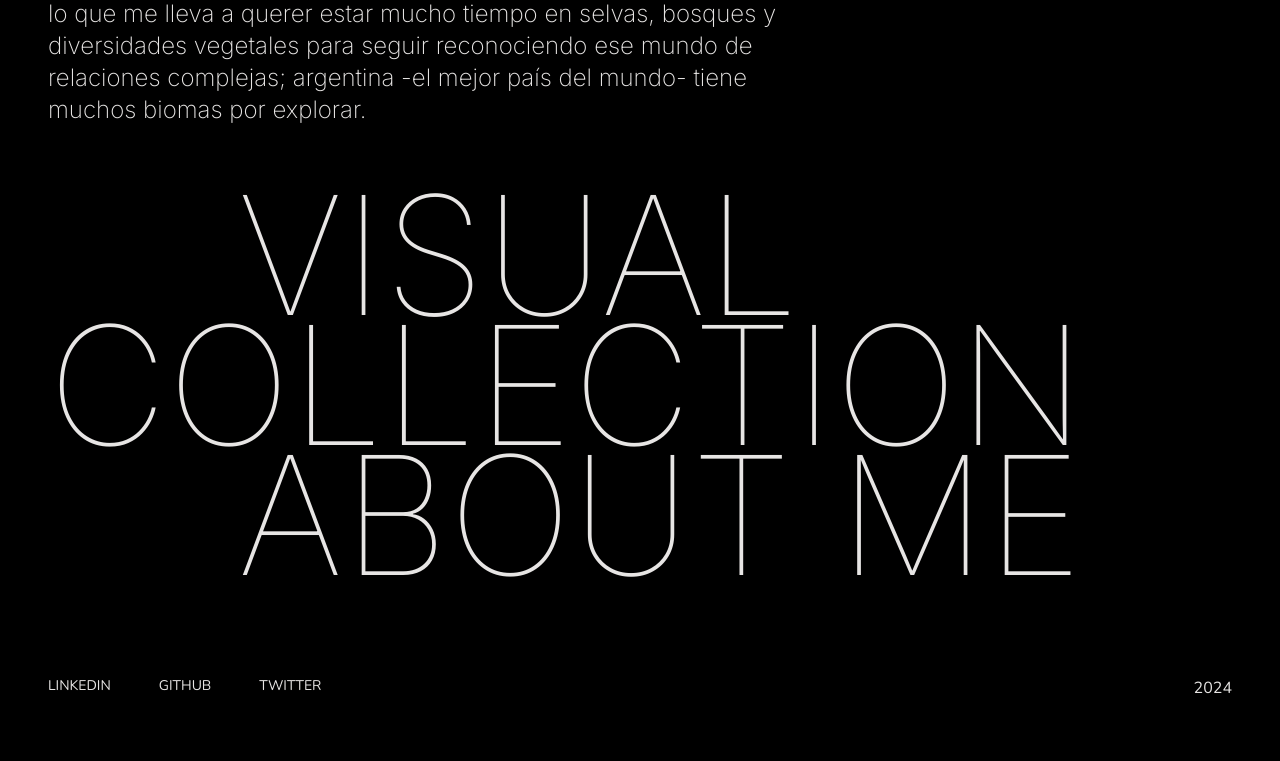
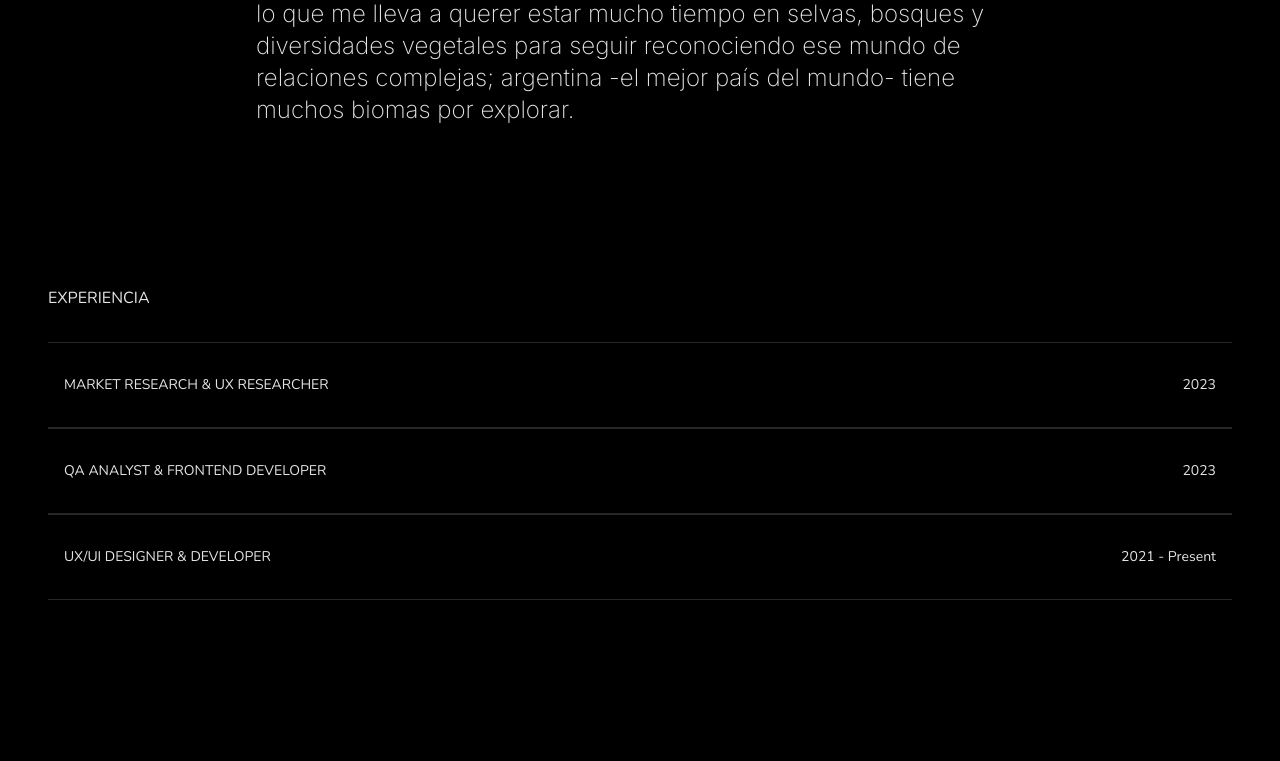
Before and after one commit to SmeraldaKa0s/Portfolio2023, a Next.js app: page /about/About in a window 1280 px wide. Shown: the part 1912-2673 px from the top of the page. Before the commit the page ends 2612 px from the top, so only its background shows below. Built offline with nearby package versions, Linux system fonts and the light colour scheme.

Commit message:
add component list

```diff
--- /dev/null
+++ b/components/List/List.js
@@ -0,0 +1,22 @@
+import styles from "./styles.module.scss";
+
+const List = ({ items }) => {
+  return (
+    <div>
+      <ul className={styles.container}>
+        {items.map((item) => (
+          <li key={item.id} className={`${styles.list} ${styles.top}`}>
+            <div className={styles.box}>
+              <p className={styles.title}>{item.name}</p>
+            </div>
+            <div>
+              <p className={styles.title}>{item.time}</p>
+            </div>
+          </li>
+        ))}
+      </ul>
+    </div>
+  );
+};
+
+export default List;
--- /dev/null
+++ b/components/List/index.js
@@ -0,0 +1,3 @@
+import Component from "./List"
+
+export default Component
--- /dev/null
+++ b/components/List/styles.module.scss
@@ -0,0 +1,23 @@
+.container {
+    @apply list-none pt-8;
+
+    .list {
+        @apply flex items-center py-8 px-4 border-b border-zinc-800;
+    }
+
+    .top {
+        @apply flex items-center py-8 px-4 border-t border-zinc-800;
+    }
+
+    .box {
+        @apply flex-1;
+    }
+
+    .title {
+        @apply text-sm;
+    }
+
+    .subtext {
+        @apply text-sm text-gray-500;
+    }
+}
--- a/pages/about/About.js
+++ b/pages/about/About.js
@@ -1,11 +1,30 @@
 import Layout from "../../components/Layout";
 import styles from "./styles.module.scss";
 import Icon from "../../components/Icon";
-import cv from "../../public/cv.pdf"
-
+import cv from "../../public/cv.pdf";
+import List from "../../components/List";
 
 const About = () => {
-
+  const items = [
+    {
+      id: 1,
+      name: "MARKET RESEARCH & UX RESEARCHER",
+      description: "This is the first item in the list.",
+      time: "2023",
+    },
+    {
+      id: 2,
+      name: "QA ANALYST & FRONTEND DEVELOPER",
+      description: "This is the second item in the list.",
+      time: "2023",
+    },
+    {
+      id: 3,
+      name: "UX/UI DESIGNER & DEVELOPER",
+      description: "This is the third item in the list.",
+      time: "2021 - Present",
+    },
+  ];
   /**
    * Ejemplo de como deberian ser las traducciones, el objeto content deberia estar
    * en un archivo separado y el dato "ES" venir del context
@@ -16,11 +35,11 @@ const About = () => {
       title: "Sobre mi",
     },
     EN: {
-      title: "About"
-    }
-  }
+      title: "About",
+    },
+  };
 
-  const { title } = content["EN"]
+  const { title } = content["EN"];
 
   return (
     <>
@@ -45,6 +64,7 @@ const About = () => {
               creamos tiene que mejorar vidas y ser duradero.{" "}
             </p>
           </div>
+          <div className={styles.centerAbout}>
             <div className={styles.aboutBox}>
               <p className={styles.subtext}>COSAS QUE ME GUSTAN</p>
               <p className={styles.about}>
@@ -52,34 +72,40 @@ const About = () => {
                 producto que integre ia.{" "}
               </p>
               <p className={`${styles.about} ${styles.margin}`}>
-            Anteriormente, tuve diversos roles que ampliaron mis perspectiva a
-            la hora de desarrollar tecnologia, haber pasado por el rol de qa
-            analyst, frotend development y researcher me entrenaron los ojos y
-            tendieron un puente hacia la constante busqueda de mejora y calidad.
+                Anteriormente, tuve diversos roles que ampliaron mis perspectiva
+                a la hora de desarrollar tecnologia, haber pasado por el rol de
+                qa analyst, frotend development y researcher me entrenaron los
+                ojos y tendieron un puente hacia la constante busqueda de mejora
+                y calidad.
               </p>
               <p className={`${styles.about} ${styles.margin}`}>
-            Antes de diseñar para la web me dedicaba a la bibliotecologia, las
-            fuentes de informacion son muy importantes para mi.{" "}
+                Antes de diseñar para la web me dedicaba a la bibliotecologia,
+                las fuentes de informacion son muy importantes para mi.{" "}
               </p>
               <p className={`${styles.about} ${styles.margin}`}>
-            Y además estudie artes del fuego, filosofia, y artes electronicas, y
-            cosas que ya no recuerdo.{" "}
+                Y además estudie artes del fuego, filosofia, y artes
+                electronicas, y cosas que ya no recuerdo.{" "}
               </p>
               <p className={`${styles.about} ${styles.margin}`}>
-            Todos estos temas tienen un impacto significativo en cómo inicio y
-            desarrollo mis procesos creativos, marcando la pauta de cómo percibo
-            el desarrollo web hoy en día.
+                Todos estos temas tienen un impacto significativo en cómo inicio
+                y desarrollo mis procesos creativos, marcando la pauta de cómo
+                percibo el desarrollo web hoy en día.
               </p>
               <p className={`${styles.about} ${styles.margin}`}>
                 Cuando no estoy trabajando, normalmente estoy al aire libre, y
                 tambien diseño! hago estudios paisajisticos enfocados en flora
                 nativa, lo que me lleva a querer estar mucho tiempo en selvas,
-            bosques y diversidades vegetales para seguir reconociendo ese mundo
-            de relaciones complejas; argentina -el mejor país del mundo- tiene
-            muchos biomas por explorar.{" "}
+                bosques y diversidades vegetales para seguir reconociendo ese
+                mundo de relaciones complejas; argentina -el mejor país del
+                mundo- tiene muchos biomas por explorar.{" "}
               </p>
             </div>
+          </div>
         </section>
+        <div className={styles.list}>
+          <h3>EXPERIENCIA</h3>
+          <List items={items} />
+        </div>
         <div className={styles.container}>
           <p className={styles.text1}>VISUAL</p>
           <p className={styles.text2}>COLLECTION</p>
--- a/pages/about/styles.module.scss
+++ b/pages/about/styles.module.scss
@@ -67,8 +67,12 @@ $delay-time: 0.5s;
   @apply text-2xl max-w-3xl flex;
 }
 
+.centerAbout {
+  @apply flex justify-center items-center;
+}
+
 .aboutBox {
-  @apply justify-center flex flex-col mt-32;
+  @apply flex flex-col mt-32;
   font-family: "Inter";
   font-weight: 200;
 
@@ -92,3 +96,7 @@ $delay-time: 0.5s;
     @apply flex;
   }
 }
+
+.list {
+  @apply my-40;
+}
```
Lines whose indentation alone changed are shown as unchanged.
